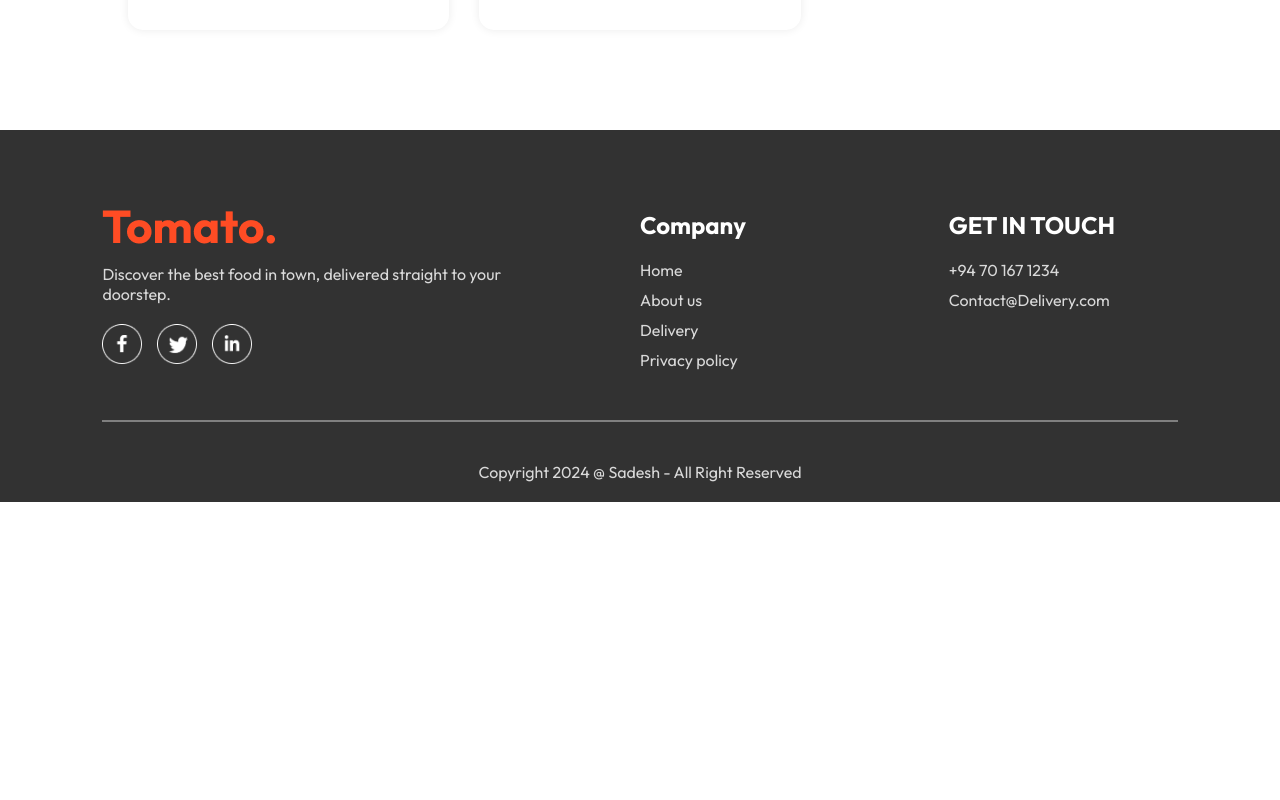
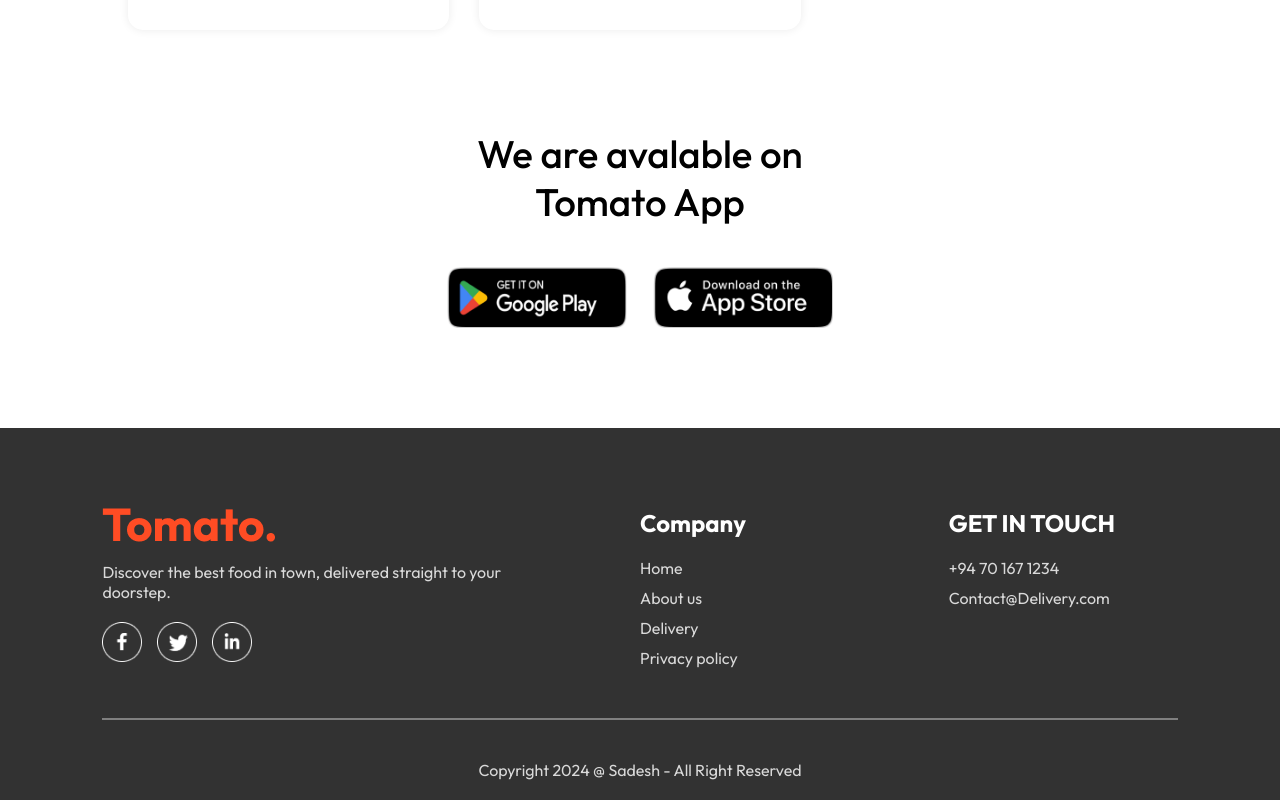
Before and after one commit to SadeshWijekoon/Food-ordering-fullstack-website, a React (Vite) app in the folder frontend/: page / in a window 1280 px wide. Shown: the part 5633-6433 px from the top of the page. Before the commit the page ends 6135 px from the top, so only its background shows below. Built offline with nearby package versions, Linux system fonts and the light colour scheme.

Commit message:
add the download now comont and make navbar responsive

```diff
--- a/frontend/src/compontes/App downlod/App download.css
+++ b/frontend/src/compontes/App downlod/App download.css
@@ -0,0 +1,22 @@
+.app-download{
+    max-width: auto auto;
+    margin-top: 100px;
+    font-size: max(3vw,20px);
+    text-align: center;
+    font-weight: 500;
+}
+.app-dow-plat{
+    display: flex;
+    justify-content: center;
+    gap: max(2vw ,10px);
+    margin-top: 40px;
+}
+.app-dow-plat img{
+    width: max(30vw, 120px);
+    max-width: 180px;
+    transition: 0.5s;
+    cursor: pointer;
+}
+.app-dow-plat img :hover{
+    transform: scale(1.05) ;
+}
--- a/frontend/src/compontes/App downlod/App download.jsx
+++ b/frontend/src/compontes/App downlod/App download.jsx
@@ -1,8 +1,15 @@
-
+import { assets } from '../../assets/assets';
+import './App download.css'
 
 const Appdownload = () => {
   return (
-    <div>App download</div>
+    <div className='app-download' id='app-download'>
+      <p>We are avalable on <br/> Tomato App</p>
+      <div className='app-dow-plat'>
+        <img src={assets.play_store}/>
+        <img src={assets.app_store}/>
+      </div>
+    </div>
   )
 }
 
--- a/frontend/src/compontes/Navbar/Navbar.css
+++ b/frontend/src/compontes/Navbar/Navbar.css
@@ -51,3 +51,48 @@ font-size: 18px;
     top: -8px;
     right: -8px;
 }
+@media(max-width:1050px){
+    .navbar .logo{
+        width: 140px;
+    }
+    .navber-menu{
+        gap:20px;
+        font-size: 17px;
+    }
+    .navbar-right{
+        gap: 30px;
+    }
+    .navbar-right img{
+        width: 22px;
+    }
+    .navbar-right button{
+        padding: 8px 25px;
+    }
+    }
+
+@media(max-width:900px){
+    .navbar .logo{
+        width: 120px;
+    }
+     .navber-menu{
+        gap:15px;
+        font-size: 16px;
+    }
+    .navbar-right{
+        gap: 20px;
+    }
+    .navbar-right img{
+        width: 20px;
+    }
+    .navbar-right button{
+        padding: 7px 20px;
+        font-size: 15px;
+    }
+    }
+
+@media(max-width:750px){
+
+    .navber-menu{
+        display: none;
+    }
+}
--- a/frontend/src/pages/Home/Home.jsx
+++ b/frontend/src/pages/Home/Home.jsx
@@ -3,6 +3,7 @@ import Exploremenu from '../../compontes/Exploremenuj/Exploremenu';
 import Header from '../../compontes/Header/Header';
 import './Home.css'
 import Fooddisplay from '../../compontes/Fooddisplay/Fooddisplay';
+import Appdownload from '../../compontes/App downlod/App download';
 
 
 const Home = () => {
@@ -15,6 +16,7 @@ const [category,setCategory]=useState('All')
       <Header/>
       <Exploremenu category={category} setCategory={setCategory}/>
       <Fooddisplay category={category}/>
+      <Appdownload/>
     </div>
 
     </>
```
